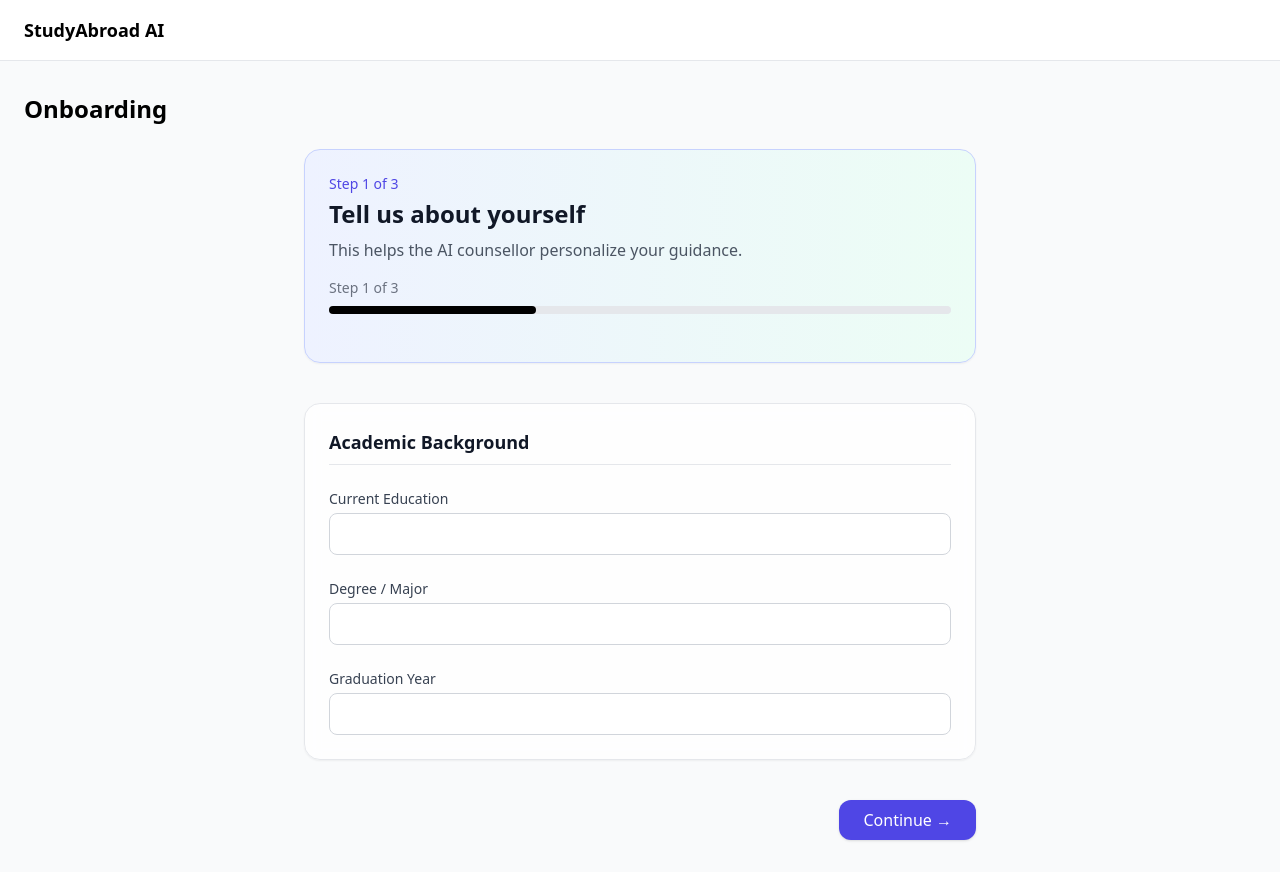
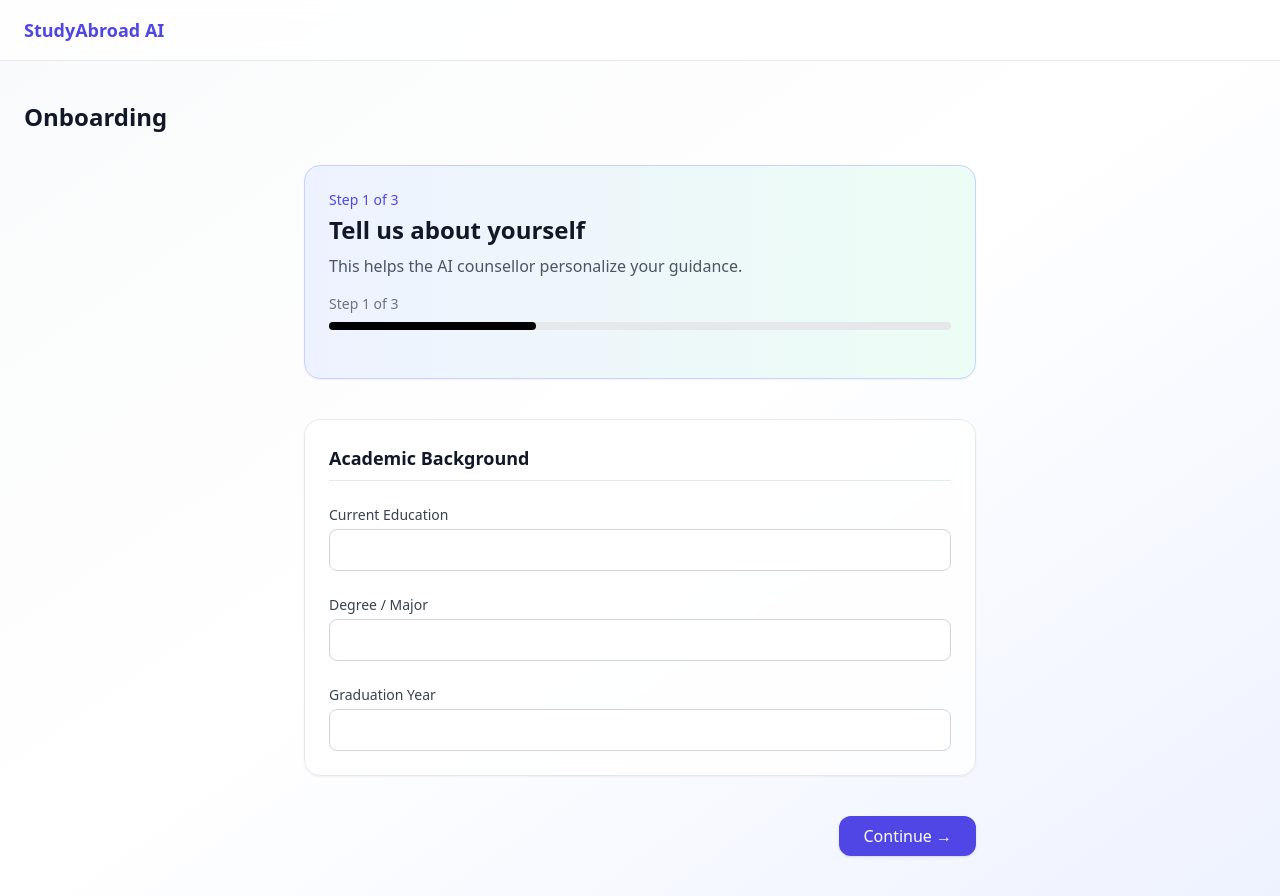
Before and after one commit to jacksyswain/Humanity-Founders, a React (Vite) app: page /onboarding in a window 1280 px wide. Before the commit the page ends 872 px from the top, so only its background shows below. Built offline with nearby package versions, Linux system fonts and the light colour scheme.

Commit message:
new update

```diff
--- a/src/components/Layout.jsx
+++ b/src/components/Layout.jsx
@@ -6,30 +6,38 @@ export default function Layout({ title, children }) {
   const navigate = useNavigate();
 
   return (
-    <div className="min-h-screen bg-gray-50">
+    <div className="min-h-screen bg-gradient-to-br from-gray-50 via-white to-indigo-50">
       {/* TOP BAR */}
-      <header className="bg-white border-b">
+      <header className="bg-white/80 backdrop-blur border-b border-gray-200 sticky top-0 z-50">
         <div className="max-w-7xl mx-auto px-6 py-4 flex justify-between items-center">
+          {/* BRAND */}
           <h1
-            className="font-bold text-lg cursor-pointer"
+            className="font-bold text-lg text-indigo-600 cursor-pointer hover:text-indigo-700 transition"
             onClick={() => navigate("/dashboard")}
           >
             StudyAbroad AI
           </h1>
 
+          {/* STAGE INDICATOR */}
           {profile.onboardingComplete && (
-            <span className="text-sm text-gray-600">
-              Stage: <strong>{profile.stage}</strong>
-            </span>
+            <div className="flex items-center gap-2 text-sm">
+              <span className="text-gray-500">Stage</span>
+              <span className="px-3 py-1 rounded-full bg-indigo-100 text-indigo-700 font-medium">
+                {profile.stage}
+              </span>
+            </div>
           )}
         </div>
       </header>
 
       {/* PAGE CONTENT */}
-      <main className="max-w-7xl mx-auto px-6 py-8">
+      <main className="max-w-7xl mx-auto px-6 py-10">
         {title && (
-          <h2 className="text-2xl font-bold mb-6">{title}</h2>
+          <h2 className="text-2xl font-bold text-gray-900 mb-8">
+            {title}
+          </h2>
         )}
+
         {children}
       </main>
     </div>
```
